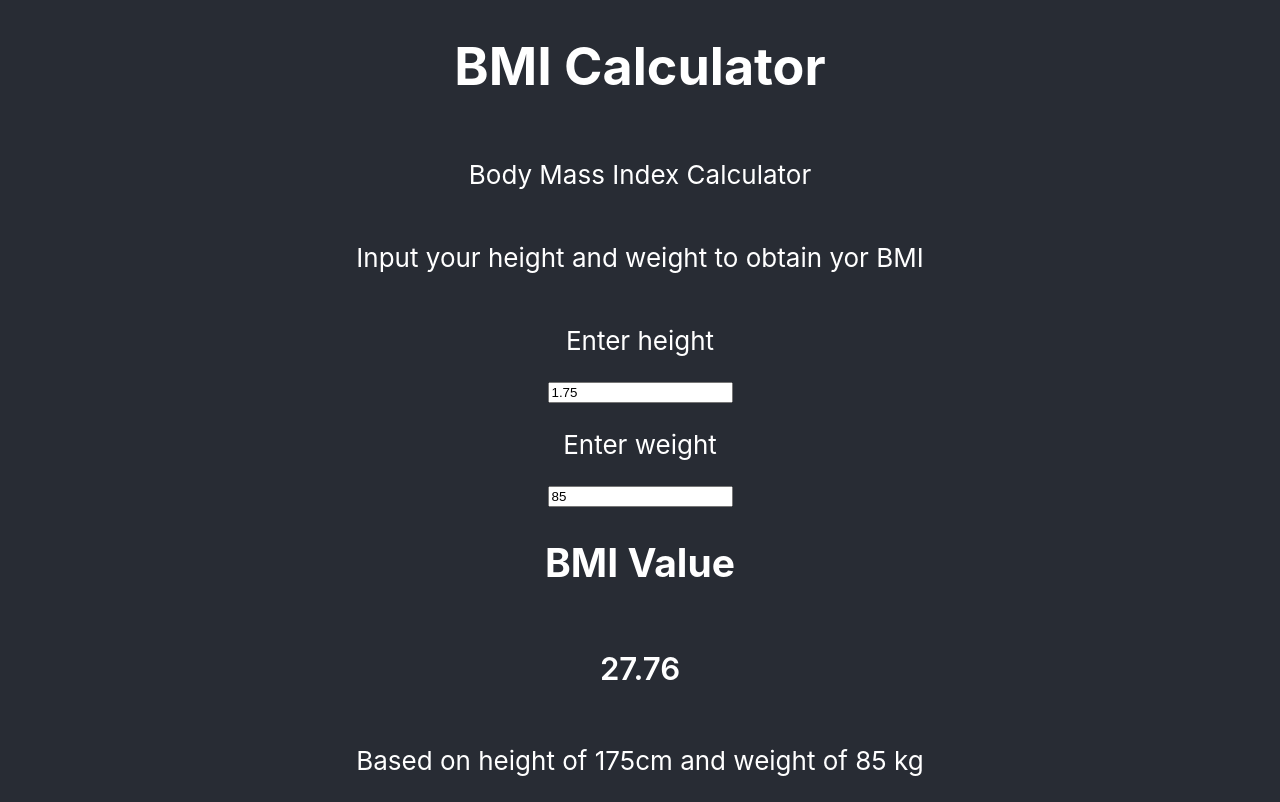
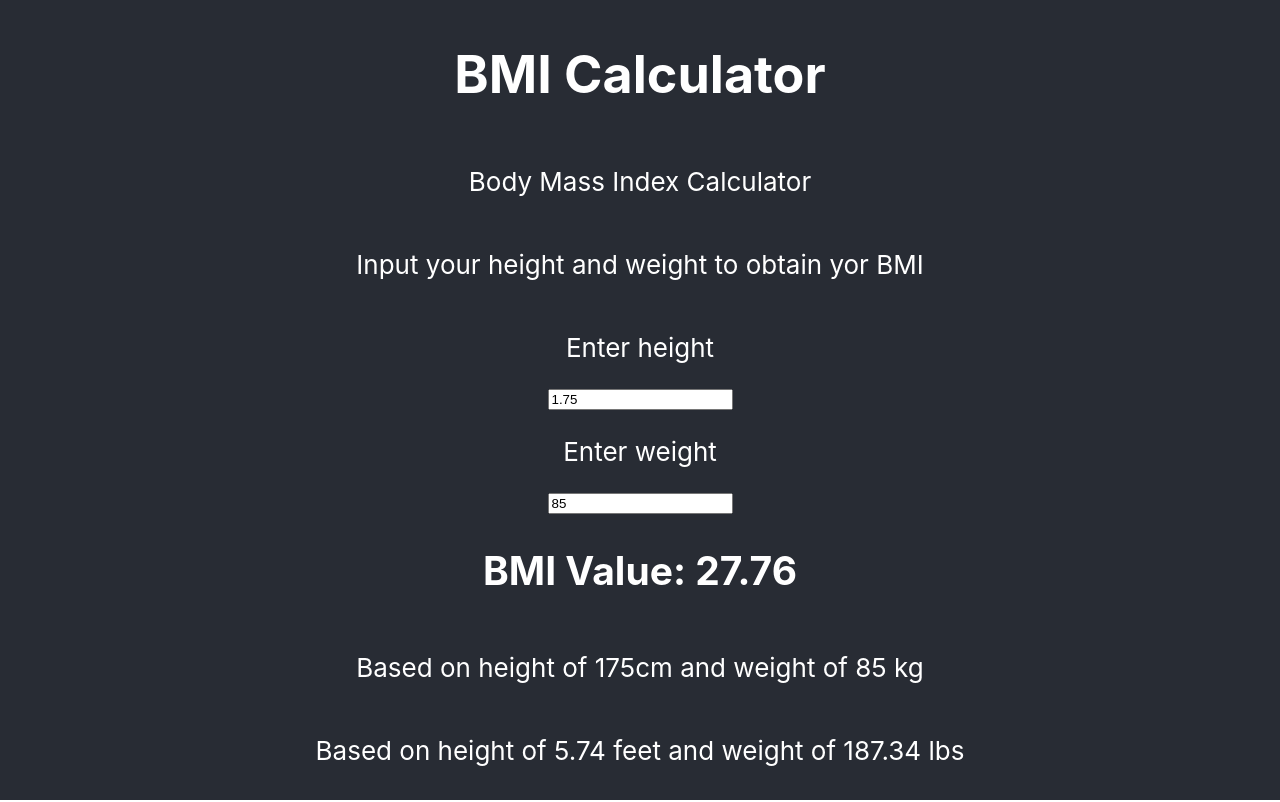
Before and after one commit to maxgdev/bmi-calculator, a React (Create React App) app: page / in a window 1280 px wide. Built offline with nearby package versions, Linux system fonts and the light colour scheme.

Commit message:
Added conversion to feet and lbs and made bmiValue h2 element

```diff
--- a/src/components/outputBMI.js
+++ b/src/components/outputBMI.js
@@ -3,9 +3,9 @@ import React from 'react';
 export default function OutputBMI({ height, weight, bmiValue }) {
     return (
         <>
-            <h2>BMI Value</h2>
-            <p className='bmivalue'>{bmiValue}</p>
+            <h2>BMI Value: {bmiValue}</h2>
             <p>Based on height of {height * 100}cm and weight of {weight} kg</p>
+            <p>Based on height of {(height * 100 * 0.0328084).toFixed(2)} feet and weight of  { (weight * 2.204).toFixed(2)} lbs</p>
         </>
     )
 }
```
